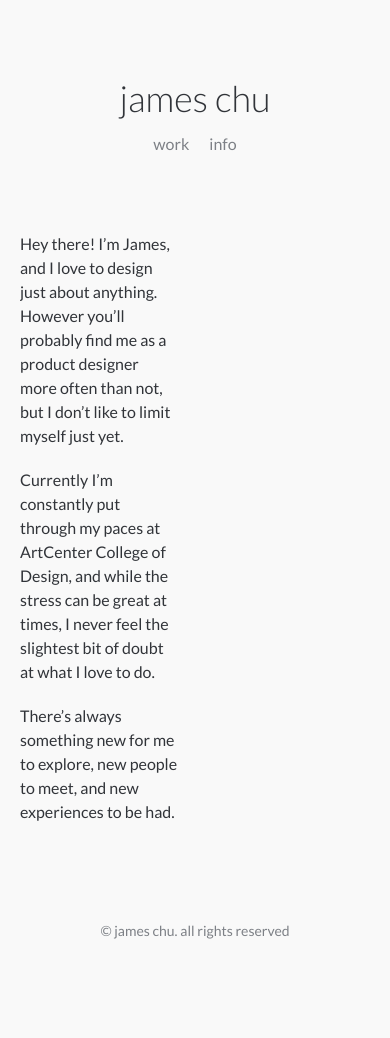
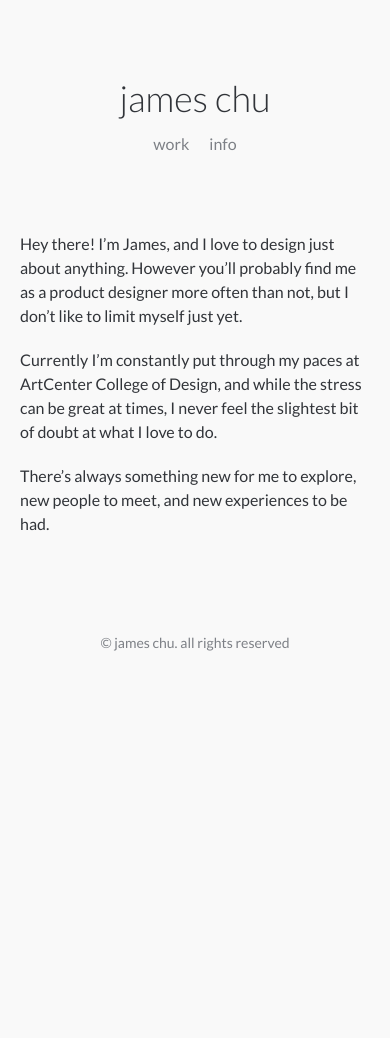
Before and after one commit to jamescchu/jameschu-v4, a PHP site: template src/View/about.html.twig in a window 390 px wide. After the commit the page ends 651 px from the top, so only its background shows below. Run offline with PHP 8.4, Linux system fonts and the light colour scheme; the template is opened without the code that fills it, so the values that code supplies are empty; some libraries are stand-ins or nearby versions.

Commit message:
responds to mobile

```diff
--- /dev/null
+++ b/assets/scss/_utilities.scss
@@ -0,0 +1,25 @@
+$breakpoints: (
+  'small':  ( min-width:  767px ),
+  'medium': ( min-width:  992px ),
+  'large':  ( min-width: 1200px )
+) !default;
+
+/// Mixin to manage responsive breakpoints
+/// @author Hugo Giraudel
+/// @param {String} $breakpoint - Breakpoint name
+/// @require $breakpoints
+@mixin break($breakpoint) {
+  // If the key exists in the map
+  @if map-has-key($breakpoints, $breakpoint) {
+    // Prints a media query based on the value
+    @media #{inspect(map-get($breakpoints, $breakpoint))} {
+      @content;
+    }
+  }
+
+  // If the key doesn't exist in the map
+  @else {
+    @warn "Unfortunately, no value could be retrieved from `#{$breakpoint}`. "
+        + "Available breakpoints are: #{map-keys($breakpoints)}.";
+  }
+}
--- a/assets/scss/screen.scss
+++ b/assets/scss/screen.scss
@@ -1,5 +1,6 @@
 @import "compass/reset";
 @import "compass/css3/flexbox";
+@import "utilities";
 
 $light: #F9F9F9;
 $dark: #313439;
@@ -84,12 +85,17 @@ header {
   li {
     background-position: center center;
     background-repeat: no-repeat;
-    min-width: 47%;
-    min-height: 350px;
-    margin: 10px 10px;
+    min-height: 300px;
+    min-width: 100%;
+    margin: 10px 0;
     background-color: $gray2;
     background-size: cover;
     position: relative;
+    @include break('small') {
+      min-height: 350px;
+      min-width: 47%;
+      margin: 10px 10px;
+    }
 
     a {
       display: block;
@@ -104,7 +110,7 @@ header {
       right: 0;
       text-align: center;
       padding: 20px;
-      background-color: rgba($light, .8);
+      background-color: rgba($light, .5);
 
 
       h2 {
@@ -140,7 +146,13 @@ footer {
   @include display-flex;
 
   .half {
-    width: 45%;
+    width: 100%;
+    @include break('small') {
+      width: 45%;
+    }
+  }
+  .col {
+    width: 100%;
   }
 }
 
@@ -194,13 +206,18 @@ div[role=main] {
 .view-process-button {
   position: fixed;
   right: 0;
-  top: 460px;
-  padding: 40px 80px 40px 40px;
+  bottom: 60px;
+  padding: 20px 40px 20px 20px;
   text-decoration: none;
   color: $light;
   background-color: rgba($dark, 0.3);
   font-size: 1.6em;
   line-height: 1.3em;
+  @include break('small') {
+    top:  460px;
+    bottom:  initial;
+    padding: 40px 80px 40px 40px;
+  }
 
   &:hover {
     background-color: rgba($dark, 0.6);
--- a/web/css/screen.css
+++ b/web/css/screen.css
@@ -108,12 +108,17 @@ header {
   .works li {
     background-position: center center;
     background-repeat: no-repeat;
-    min-width: 47%;
-    min-height: 350px;
-    margin: 10px 10px;
+    min-height: 300px;
+    min-width: 100%;
+    margin: 10px 0;
     background-color: #E8E9EA;
     background-size: cover;
     position: relative; }
+    @media (min-width: 767px) {
+      .works li {
+        min-height: 350px;
+        min-width: 47%;
+        margin: 10px 10px; } }
     .works li a {
       display: block;
       width: 100%;
@@ -125,7 +130,7 @@ header {
       right: 0;
       text-align: center;
       padding: 20px;
-      background-color: rgba(249, 249, 249, 0.8); }
+      background-color: rgba(249, 249, 249, 0.5); }
       .works li .info h2 {
         font-size: 1.8em;
         font-weight: normal;
@@ -151,7 +156,12 @@ footer {
   display: -webkit-flex;
   display: flex; }
   .row .half, .row-carousel .half {
-    width: 45%; }
+    width: 100%; }
+    @media (min-width: 767px) {
+      .row .half, .row-carousel .half {
+        width: 45%; } }
+  .row .col, .row-carousel .col {
+    width: 100%; }
 
 .row-carousel {
   overflow: visible; }
@@ -191,13 +201,18 @@ div[role=main] blockquote {
 .view-process-button {
   position: fixed;
   right: 0;
-  top: 460px;
-  padding: 40px 80px 40px 40px;
+  bottom: 60px;
+  padding: 20px 40px 20px 20px;
   text-decoration: none;
   color: #F9F9F9;
   background-color: rgba(49, 52, 57, 0.3);
   font-size: 1.6em;
   line-height: 1.3em; }
+  @media (min-width: 767px) {
+    .view-process-button {
+      top: 460px;
+      bottom: initial;
+      padding: 40px 80px 40px 40px; } }
   .view-process-button:hover {
     background-color: rgba(49, 52, 57, 0.6); }
 
```
